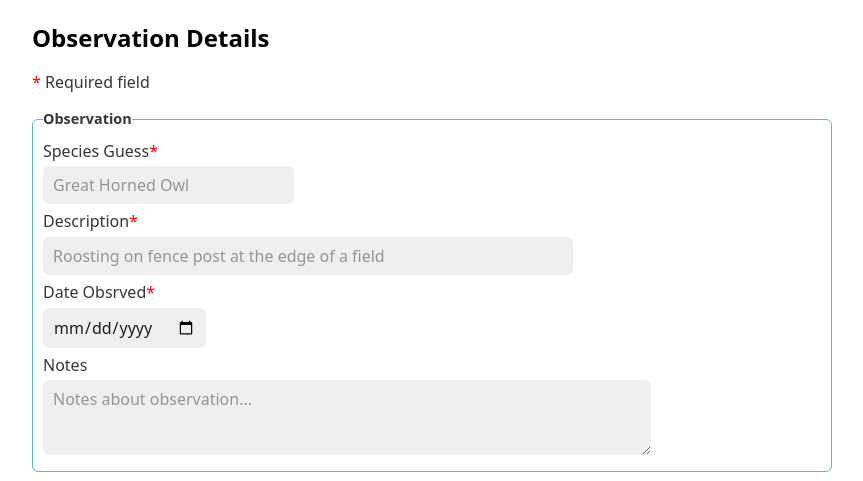
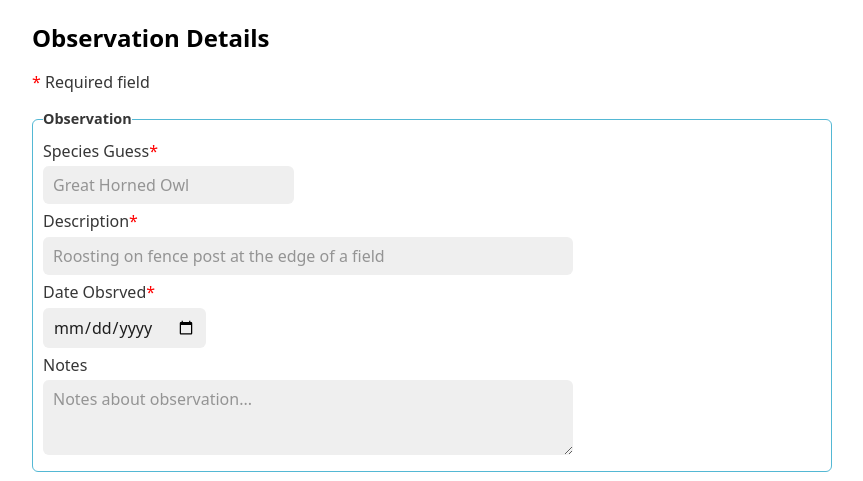
Before and after one commit to jjaykim/WEB222-JavaScript, a website with bundled scripts: page src/add-observation.html in a window 1280 px wide. Shown: the part 259-740 px from the top of the page, without its empty margins (208-1071 px from the left). Built offline with nearby package versions, Linux system fonts and the light colour scheme.

Commit message:
Update form.css

```diff
--- a/src/css/form.css
+++ b/src/css/form.css
@@ -8,6 +8,10 @@
   width: 510px;
 }
 
+#ob_notes {
+  width: 530px;
+}
+
 #photo_name {
   width: 510px;
 }
```
